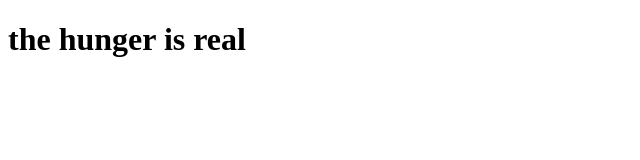
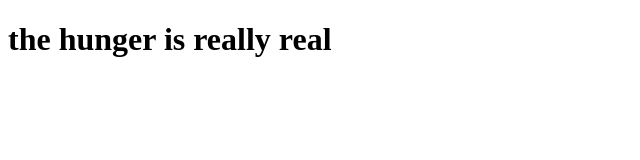
Before and after one commit to kuronenjessica/this-is-a-test, a plain HTML site: page index.html in a window 1280 px wide. Shown: the whole page, without its empty margins (0-640 px from the left). Drawn offline with Linux system fonts and the light colour scheme.

Commit message:
second round

```diff
--- a/index.html
+++ b/index.html
@@ -2,6 +2,6 @@
 <html>
 	<head></head>
 	<body>
-		<h1> the hunger is real </h1>
+		<h1> the hunger is really real </h1>
 	</body>
 </html>
```
